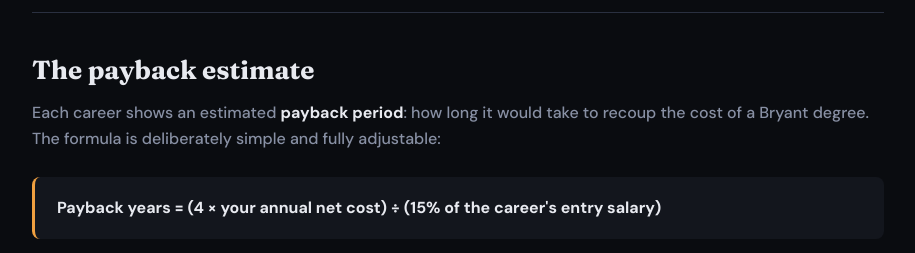
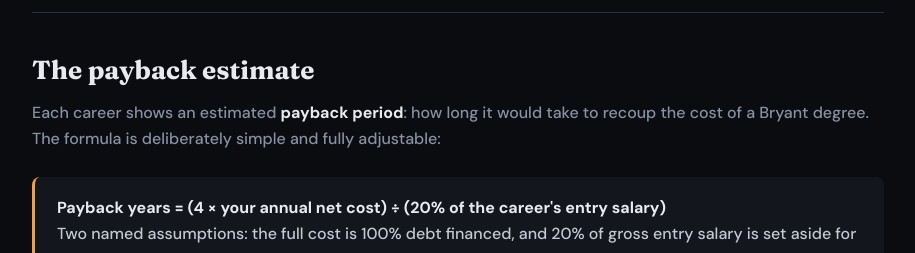
Before and after one commit to mtjdotcom/major_decision, a Flask app: page /methodology in a window 1280 px wide. Shown: the part 6247-6500 px from the top of the page, without its empty margins (182-1097 px from the left). Run offline with Flask 3, Linux system fonts and the light colour scheme.

Commit message:
Name the payback assumptions in the label; move rate to 20%
Payback now reads "Payback (100% debt financed): ~X yrs with 20% of
entry salary set aside for repayment each year" so both assumptions are
stated where the number appears, not just on the methodology page.
Table/compare/combine columns carry the same statement as a tooltip.
Methodology explains both choices: full financing is the worst case
said openly (cash payers read it as years-to-earn-back), and the rate
rescales every number identically without changing rankings.

Co-Authored-By: Claude Fable 5 <noreply@anthropic.com>

```diff
--- a/templates/methodology.html
+++ b/templates/methodology.html
@@ -512,17 +512,21 @@
         </p>
         <div class="callout">
             <p class="professor-only" style="margin-bottom:0">
-                <strong>Payback years = (4 × your annual net cost) ÷ (15% of the career's entry salary)</strong>
+                <strong>Payback years = (4 × your annual net cost) ÷ (20% of the career's entry salary)</strong><br>
+                <span style="font-weight:400">Two named assumptions: the full cost is 100% debt financed, and 20% of gross entry salary is set aside for repayment each year.</span>
             </p>
             <p class="gamer-only" style="margin-bottom:0">
-                <strong>GRIND YRS = (4 × YEARLY COIN COST) ÷ (15% × LVL 1 SALARY)</strong>
+                <strong>GRIND YRS = (4 × YEARLY COIN COST) ÷ (20% × LVL 1 SALARY)</strong><br>
+                <span style="font-weight:400">ASSUMES: FULL LOAN + 20% OF PAY SET ASIDE / YR.</span>
             </p>
         </div>
         <ul>
             <li class="professor-only"><strong>Your cost, not one cost.</strong> The slider defaults to Bryant's average net price — see the sticker-vs-net breakdown above. Your aid letter is the real number: set the slider to it, counting grants and scholarships but not loans.</li>
             <li class="gamer-only"><strong>SET YOUR OWN COST.</strong> DEFAULT = AVG NET PRICE (SEE TABLE ABOVE). YOUR AID LETTER IS THE TRUTH — FREE COIN ONLY, NOT LOANS.</li>
-            <li class="professor-only"><strong>Why 15%?</strong> It mirrors typical income-driven student-loan repayment. It is an assumption, not advice — repaying faster or slower changes the years, not the ranking.</li>
-            <li class="gamer-only"><strong>WHY 15%?</strong> TYPICAL LOAN REPAYMENT RATE. CHANGES THE YEARS, NOT THE RANKING.</li>
+            <li class="professor-only"><strong>Why 100% debt financed?</strong> It is the worst-case framing, stated openly rather than implied. If your family pays part in cash, read the number as "years until the degree has earned itself back" at the same set-aside rate — the comparison between majors is unchanged.</li>
+            <li class="gamer-only"><strong>WHY FULL LOAN?</strong> WORST-CASE MODE, SAID OUT LOUD. PAY CASH? SAME NUMBER = YEARS TO EARN IT BACK.</li>
+            <li class="professor-only"><strong>Why 20%?</strong> A graduate cannot devote a whole paycheck to repayment — rent, taxes, and food come first. 20% of gross income is an aggressive-but-plausible set-aside, in the range of income-driven loan plans. It is an assumption, not advice: a different rate rescales every number identically, changing the years but never the ranking.</li>
+            <li class="gamer-only"><strong>WHY 20%?</strong> YOU CAN'T SPEND 100% OF PAY ON LOANS. 20% = AGGRESSIVE BUT REAL. DIFFERENT % CHANGES YEARS, NEVER THE RANKING.</li>
             <li class="professor-only"><strong>Entry salary, on purpose.</strong> New grads earn entry wages, so the estimate is conservative. It ignores raises, which shorten real payback.</li>
             <li class="gamer-only"><strong>USES LVL 1 SALARY.</strong> CONSERVATIVE. RAISES SHORTEN REAL GRIND TIME.</li>
             <li class="professor-only"><strong>Grad-school paths are not modeled.</strong> Careers with the 🎓 badge need more school — more cost and more years — that this estimate does not include. Medical school alone can add $250K+.</li>
```
Also changed, not shown: templates/index.html (+10 -8 lines), README.md.
